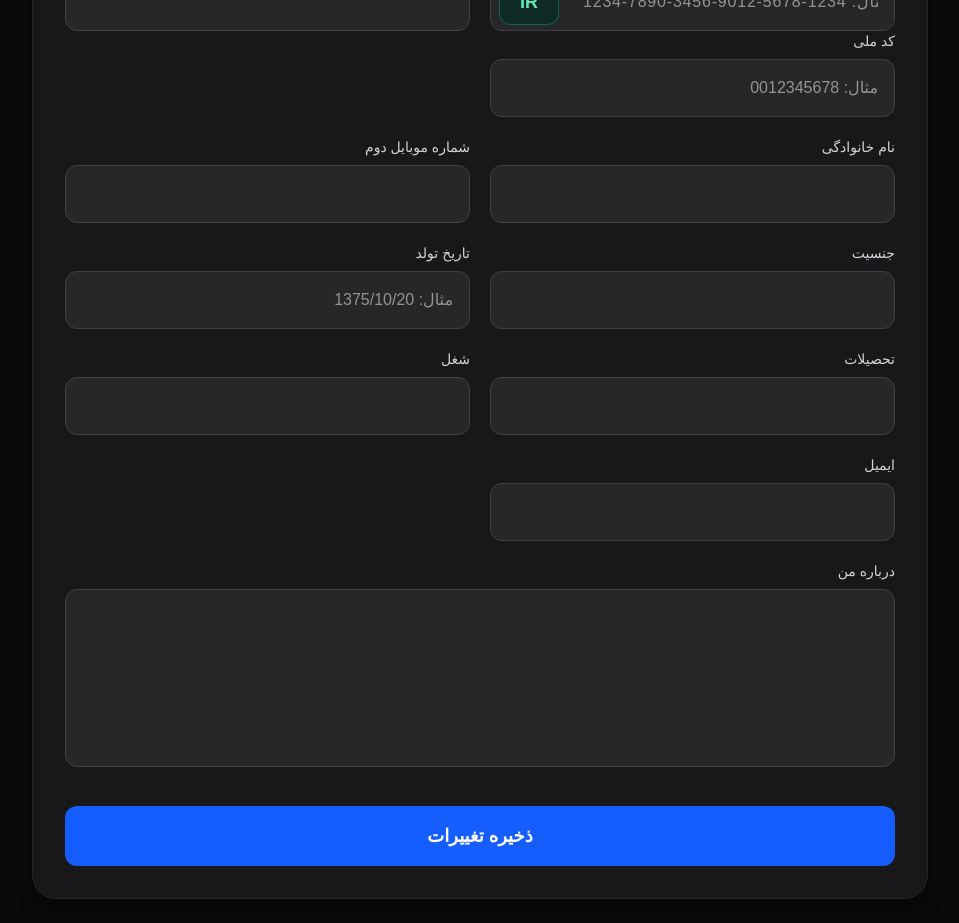
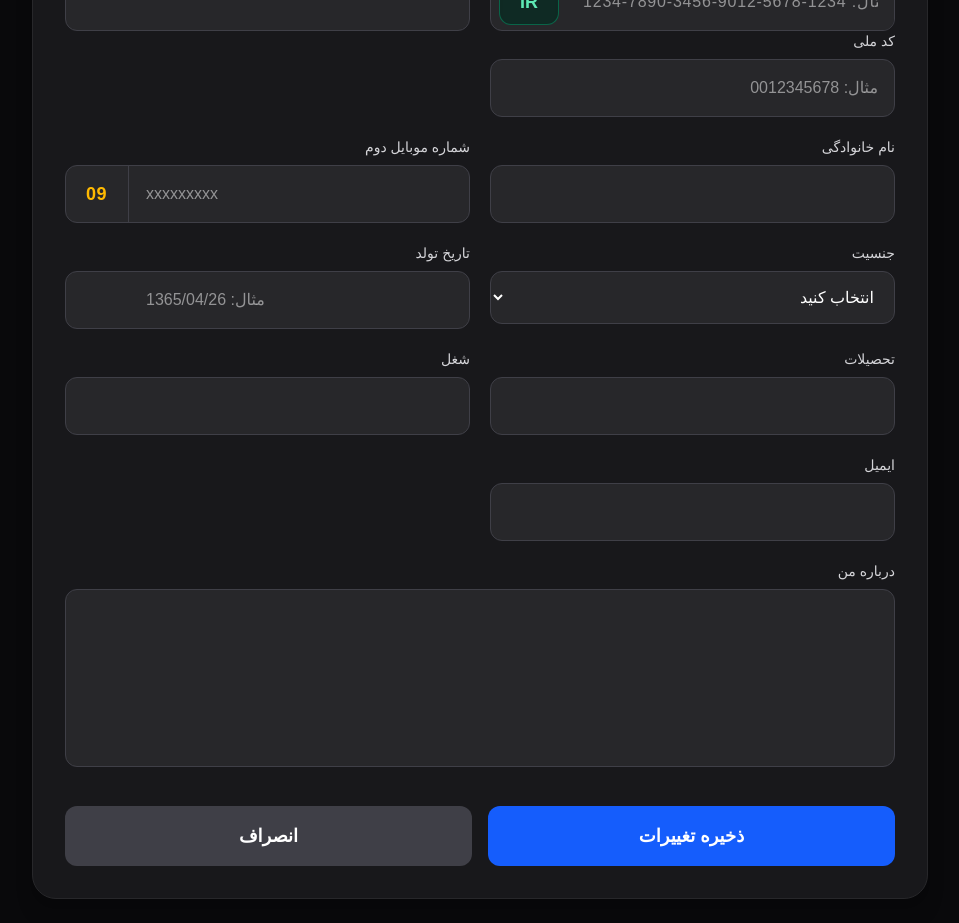
Before and after one commit to rakbari5962/lahze-frontend, a Next.js app: page /profile/edit in a window 1280 px wide. Shown: the part 380-1303 px from the top of the page, without its empty margins (160-1119 px from the left). Built offline with nearby package versions, Linux system fonts and the light colour scheme; no server answers.

Commit message:
Update profile features and UI

```diff
--- a/src/app/page.tsx
+++ b/src/app/page.tsx
@@ -5,6 +5,8 @@ import {
   useEffect,
   useState
 } from "react";
+
+import { useRouter } from "next/navigation";
 
 
 import {
@@ -21,9 +23,8 @@ import {
 
 export default function HomePage() {
 
-
+  const router = useRouter();
   const [user, setUser] = useState<any>(null);
-
   const [loading, setLoading] = useState(true);
 
 
@@ -177,6 +178,23 @@ export default function HomePage() {
                 }
               </p>
 
+              <button
+                onClick={() => router.push("/profile")}
+                className="
+                  mt-6
+                  w-full
+                  rounded-xl
+                  bg-blue-600
+                  py-3
+                  font-bold
+                  text-white
+                  transition
+                  hover:bg-blue-700
+                "
+              >
+                مشاهده پروفایل
+              </button>
+
 
 
 
--- a/src/app/profile/edit/page.tsx
+++ b/src/app/profile/edit/page.tsx
@@ -5,6 +5,8 @@ import {
   useEffect,
   useState
 } from "react";
+
+import { useRouter } from "next/navigation";
 
 
 import {
@@ -24,9 +26,9 @@ import {
 } from "@/lib/date";
 
 
-
 export default function ProfilePage() {
 
+  const router = useRouter();
 
   const [user, setUser] = useState<CurrentUser | null>(null);
 
@@ -37,6 +39,8 @@ export default function ProfilePage() {
 
 
   const [form, setForm] = useState({
+
+  phone_number: "",
 
   first_name: "",
   last_name: "",
@@ -75,27 +79,22 @@ export default function ProfilePage() {
       }
 
 
-
       try {
 
-
   const data = await getCurrentUser(token);
-
-
-        setUser(data);
-
+  console.log("FULL USER RESPONSE:", data);
 
 
   setForm({
+
+  phone_number: data.phone_number ?? "",
 
   first_name: data.first_name ?? "",
   last_name: data.last_name ?? "",
   secondary_phone: data.secondary_phone ?? "",
   national_id: data.national_id ?? "",
   gender: data.gender ?? "",
-          birth_date: toJalali(
-            data.birth_date
-          ),
+  birth_date: toJalali(data.birth_date),
   education: data.education ?? "",
   job_title: data.job_title ?? "",
   bio: data.bio ?? "",
@@ -105,30 +104,23 @@ export default function ProfilePage() {
   });
 
 
-
 } catch (error) {
-
 
   console.log(error);
 
-
 } finally {
 
-
+  console.log("LOAD FINISHED");
   setLoading(false);
 
 }
 
-
 }
-
 
 
 loadProfile();
 
-
 }, []);
-
 
 
   function formatIban(value: string) {
@@ -211,7 +203,29 @@ export default function ProfilePage() {
 
       setSaving(true);
 
+      console.log("SAVE DATA:", {
+        ...form
+      });
 
+
+      console.log("FORM BEFORE SAVE:", form);
+      console.log("JOB TITLE BEFORE SAVE:", form.job_title);
+      const payload = {
+        ...form,
+
+        iban:
+          form.iban
+            ? form.iban.startsWith("IR")
+              ? form.iban
+              : "IR" + form.iban
+            : null,
+
+        birth_date: toGregorian(form.birth_date),
+      };
+
+
+      console.log("FINAL PAYLOAD:", payload);
+      console.log("JOB TITLE IN PAYLOAD:", payload.job_title);
 
       const updated = await updateUserProfile(
         token,
@@ -220,12 +234,12 @@ export default function ProfilePage() {
 
           iban:
             form.iban
-              ? "IR" + form.iban
-              : "",
+              ? form.iban.startsWith("IR")
+                ? form.iban
+                : "IR" + form.iban
+              : null,
 
-          birth_date: toGregorian(
-            form.birth_date
-          )
+          birth_date: toGregorian(form.birth_date),
         }
       );
 
@@ -238,6 +252,8 @@ export default function ProfilePage() {
       alert(
         "پروفایل با موفقیت ذخیره شد"
       );
+
+      router.push("/profile");
 
 
 
@@ -416,7 +432,7 @@ export default function ProfilePage() {
             <input
 
               value={
-                user?.phone_number ?? ""
+                form.phone_number
               }
 
               disabled
@@ -607,7 +623,6 @@ export default function ProfilePage() {
 
             {
               [
-
                 ["first_name","نام"],
                 ["last_name","نام خانوادگی"],
                 ["secondary_phone","شماره موبایل دوم"],
@@ -618,7 +633,6 @@ export default function ProfilePage() {
                 ["email","ایمیل"]
 
               ].map(([key,label]) => (
-
 
                 <div key={key}>
 
@@ -640,36 +654,19 @@ export default function ProfilePage() {
 
 
 
+                  {
+                    key === "gender" ? (
 
-                  <input
+                      <select
 
-
-                    type="text"
-
-
-                    placeholder={
-                      key === "birth_date"
-                        ? "مثال: 1375/10/20"
-                        : ""
-                    }
-
-
-
-                    value={
-                      (form as any)[key]
-                    }
-
-
+                        value={form.gender}
 
                         onChange={(e)=>
-
                           handleChange(
-                        key,
+                            "gender",
                             e.target.value
                           )
-
                         }
-
 
 
                         className="
@@ -686,26 +683,143 @@ export default function ProfilePage() {
                           focus:ring-blue-500/20
                         "
 
+                      >
+
+                        <option value="">
+                          انتخاب کنید
+                        </option>
+
+
+                        <option value="مرد">
+                          مرد
+                        </option>
+
+
+                        <option value="زن">
+                          زن
+                        </option>
+
+
+                      </select>
+
+
+                    ) : (
+
+                      <div className="relative">
+
+                        {key === "secondary_phone" && (
+                          <div
+                            className="
+                              absolute
+                              left-0
+                              top-0
+                              h-full
+                              w-16
+                              flex
+                              items-center
+                              justify-center
+                              text-amber-400
+                              text-lg
+                              font-bold
+                              tracking-wide
+                              border-r
+                              border-zinc-700
+                              select-none
+                            "
+
+                          >
+                            09
+                          </div>
+                          )}
+
+
+                          <input
+
+                            type="text"
+
+                            dir="ltr"
+
+                            value={
+                              key === "secondary_phone"
+                                ? (form.secondary_phone?.replace(/^09/, "") ?? "")
+                                : (form as any)[key]
+                            }
+
+
+                            placeholder={
+                              key === "secondary_phone"
+                                ? "xxxxxxxxx"
+                                : key === "birth_date"
+                                  ? "مثال: 1365/04/26"
+                                  : ""
+                            }
+
+
+                            maxLength={
+                              key === "secondary_phone"
+                                ? 9
+                                : undefined
+                            }
+
+
+                            onChange={(e)=>{
+
+                              if(key === "secondary_phone"){
+
+                                const value = e.target.value
+                                  .replace(/\D/g,"")
+                                  .slice(0,9);
+
+
+                                handleChange(
+                                  "secondary_phone",
+                                  value ? "09" + value : ""
+                                );
+
+
+                              } else {
+
+                                handleChange(
+                                  key,
+                                  e.target.value
+                                );
+
+                              }
+
+                            }}
+
+
+                            className="
+                              w-full
+                              rounded-xl
+                              bg-zinc-800
+                              border
+                              border-zinc-700
+                              p-4
+                              pl-20
+                              outline-none
+                              transition
+                              focus:border-blue-500
+                              focus:ring-2
+                              focus:ring-blue-500/20
+                            "
 
                           />
 
+                        </div>
+
+
+                    )
+                  }
+
 
                 </div>
-
 
               ))
 
             }
 
-
           </div>
-
-
-
-
-
-
-
 
 
           <div className="mt-5">
@@ -731,10 +845,7 @@ export default function ProfilePage() {
             <textarea
 
 
-              value={
-                form.bio
-              }
-
+              value={form.bio}
 
 
               onChange={(e)=>
@@ -747,9 +858,7 @@ export default function ProfilePage() {
               }
 
 
-
               rows={6}
-
 
 
               className="
@@ -776,24 +885,16 @@ export default function ProfilePage() {
 
 
 
-
-
-
+          <div className="flex gap-4 mt-8">
 
               <button
 
-
                 onClick={handleSave}
-
-
 
                 disabled={saving}
 
-
-
                 className="
-              mt-8
-              w-full
+                  flex-1
                   rounded-xl
                   bg-blue-600
                   hover:bg-blue-700
@@ -804,9 +905,7 @@ export default function ProfilePage() {
                   disabled:opacity-50
                 "
 
-
               >
-
 
                 {
                   saving
@@ -814,19 +913,41 @@ export default function ProfilePage() {
                     : "ذخیره تغییرات"
                 }
 
-
               </button>
 
 
 
+              <button
+
+                onClick={() => router.push("/profile")}
+
+                type="button"
+
+                className="
+                  flex-1
+                  rounded-xl
+                  bg-zinc-700
+                  hover:bg-zinc-600
+                  transition
+                  p-4
+                  font-bold
+                  text-lg
+                "
+
+              >
+
+                انصراف
+
+              </button>
 
 
             </div>
 
 
+        </div>
+
 
       </div>
-
 
 
     </main>
--- a/src/lib/date.ts
+++ b/src/lib/date.ts
@@ -1,3 +1,6 @@
+import moment from "moment-jalaali";
+
+
 export function toJalali(
   date?: string | null
 ) {
@@ -6,21 +9,13 @@ export function toJalali(
     return "";
   }
 
-  const d = new Date(date);
+  const m = moment(date, "YYYY-MM-DD");
 
-  if (isNaN(d.getTime())) {
+  if (!m.isValid()) {
     return "";
   }
 
-  return new Intl.DateTimeFormat(
-    "fa-IR-u-ca-persian",
-    {
-      year: "numeric",
-      month: "2-digit",
-      day: "2-digit"
-    }
-  ).format(d)
-    .replaceAll("/", "/");
+  return m.format("jYYYY/jMM/jDD");
 
 }
 
@@ -34,9 +29,15 @@ export function toGregorian(
     return "";
   }
 
-  // فعلاً فقط فرمت ذخیره را نگه می‌داریم
-  // تبدیل دقیق شمسی به میلادی را بعداً اضافه می‌کنیم
+  const m = moment(
+    jalaliDate,
+    "jYYYY/jMM/jDD"
+  );
 
-  return jalaliDate;
+  if (!m.isValid()) {
+    return "";
+  }
+
+  return m.format("YYYY-MM-DD");
 
 }
--- /dev/null
+++ b/src/types/moment-jalaali.d.ts
@@ -0,0 +1,4 @@
+declare module "moment-jalaali" {
+  const moment: any;
+  export default moment;
+}
```
Also changed, not shown: src/app/profile/page.tsx (+30 -8 lines). Lines whose indentation alone changed are shown as unchanged.
